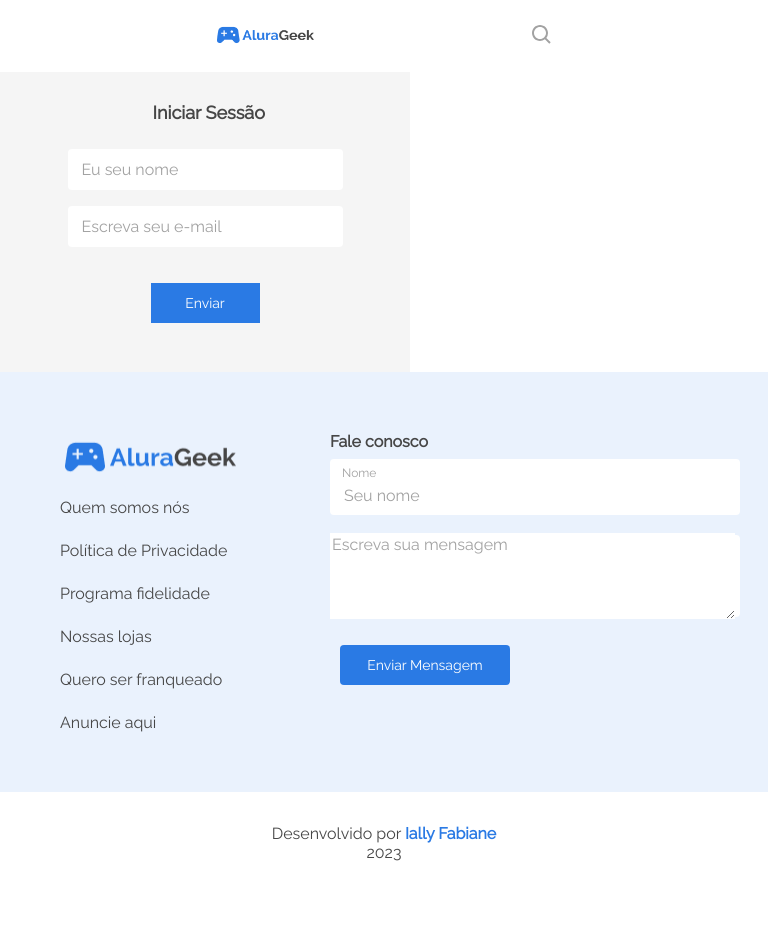
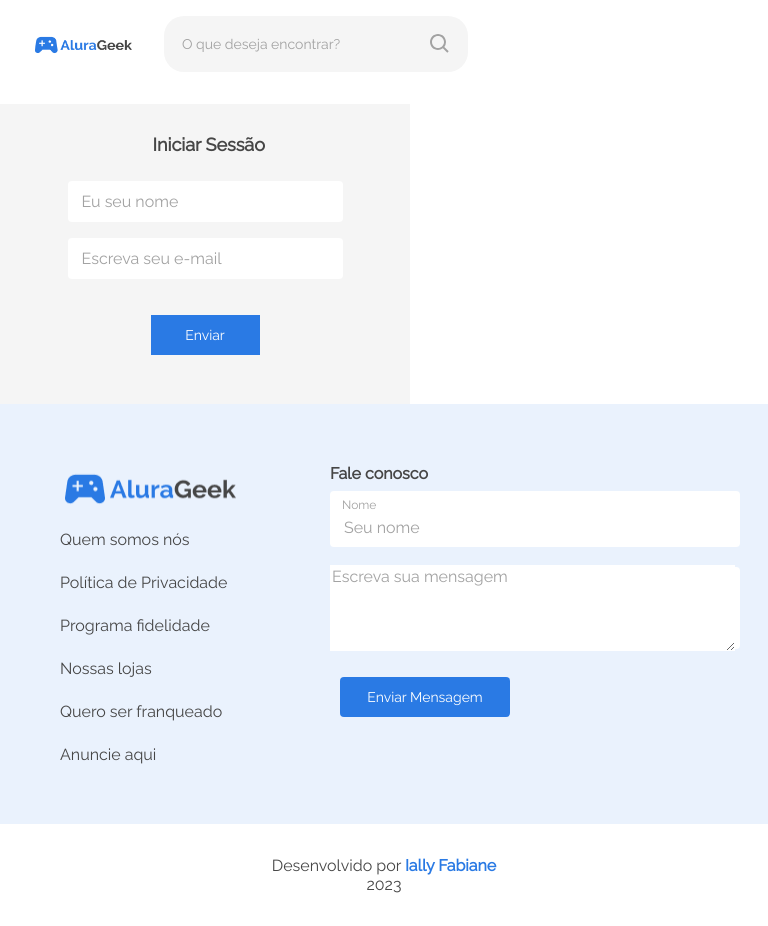
Before and after one commit to IallyFabiane/AluraGeek, a plain HTML site: page login.html in a window 768 px wide. Before the commit the page ends 894 px from the top, so only its background shows below. Drawn offline with Linux system fonts and the light colour scheme.

Commit message:
section menu layout tablet

```diff
--- a/assets/css/home-login.css
+++ b/assets/css/home-login.css
@@ -456,6 +456,74 @@ body {
         max-width: 993px;
     }
 
+    header {
+        width: 768px;
+    }
+
+    .menu {
+        display: flex;
+        flex-direction: row;
+        justify-content: flex-start;
+        align-items: flex-start;
+        padding: 16px 32px;
+        margin: 0;
+        gap: 0;
+        width: 768px;
+        height: 72px;
+    }
+
+    .menu__logo {
+        width: 100px;
+        height: 28px;
+        order: 0;
+    }
+
+    a > .menu__logo {
+        margin-right: 32px;
+        margin-top: 15px;
+    }
+
+    .menu__search {
+        display: flex;
+        flex-direction: row;
+        align-items: center;
+        justify-content: space-between;
+        padding: 8px 16px;
+        gap: 0;
+        width: 272px;
+        height: 40px;
+        background-color: var(--softgray);
+        border-radius: 20px;
+        order: 1;
+    }
+
+    .menu__search-input {
+        width: 209px;
+        height: 16px;
+        font-family: 'Raleway', sans-serif;
+        font-style: normal;
+        font-weight: 400;
+        font-size: 14px;
+        line-height: 16px;
+        display: flex;
+        align-items: center;
+        background-color: var(--softgray);
+        color: var(--mediumgray);
+        border: none;
+    }
+
+    .menu__search-input:focus {
+        outline: none;
+        caret-color: var(--mediumblue);
+    }
+
+    .menu__button {
+        order: 2;
+        width: 182px;
+        height: 51px;
+        margin-left: 20%;
+    }
+
     .contato__container {
         display: flex;
         flex-direction: row;
```
Lines whose indentation alone changed are shown as unchanged.
